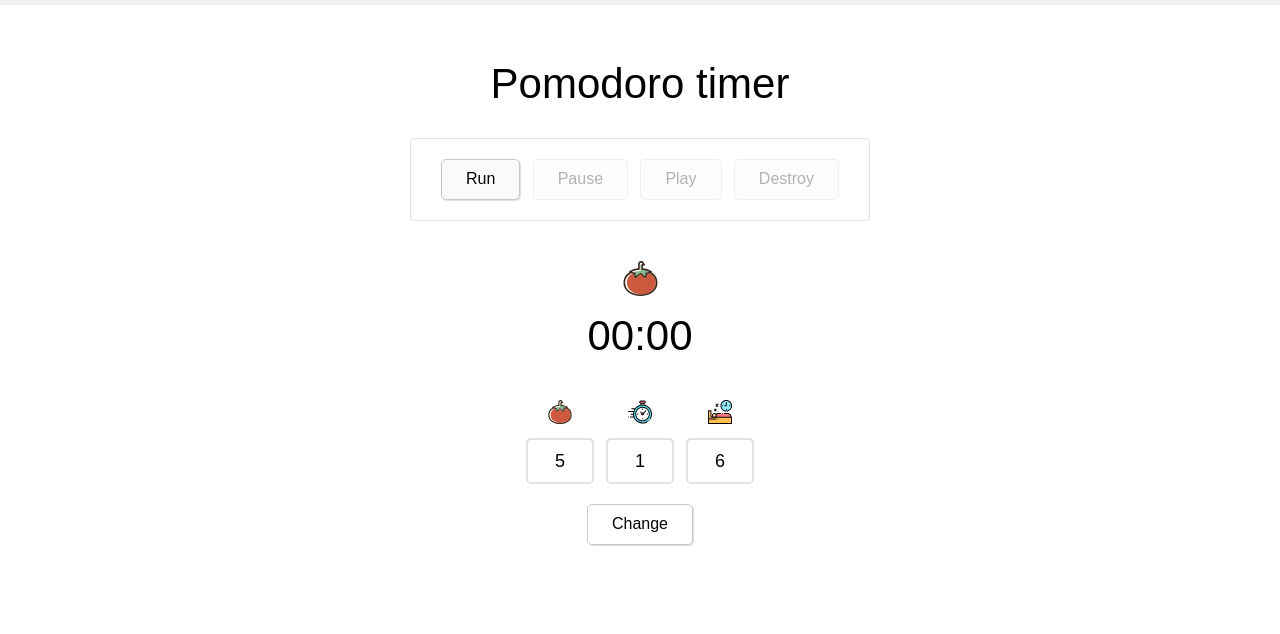
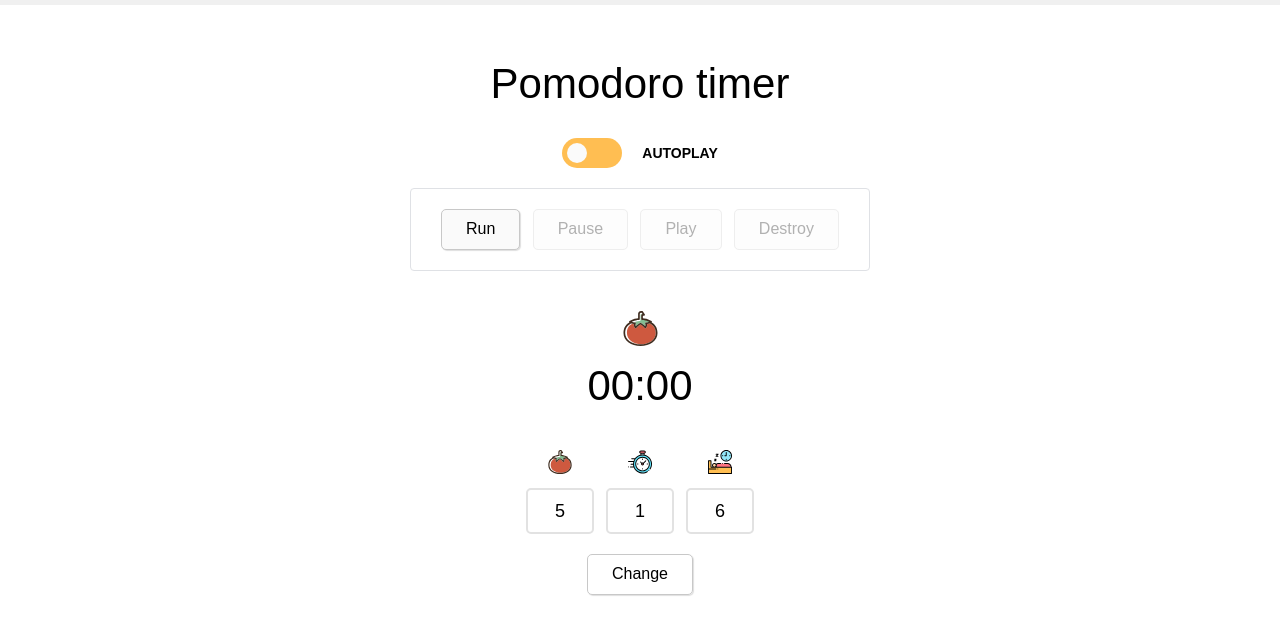
Before and after one commit to vladimirschneider/OLD__pomodoro.space, a website built with webpack: page public/index.html in a window 1280 px wide. Built offline with nearby package versions, Linux system fonts and the light colour scheme.

Commit message:
Стилизовал автоплей

```diff
--- a/public/css/style.css
+++ b/public/css/style.css
@@ -25,6 +25,11 @@ body {
   font-size: 42px;
   font-weight: 300;
   text-align: center;
+}
+
+.pomodoro__autoplay {
+  display: flex;
+  justify-content: center;
 }
 
 .pomodoro__controls {
@@ -167,8 +172,59 @@ progress[value]::-webkit-progress-value {
   margin-bottom: 0;
 }
 
+.field_autoplay {
+  flex-direction: row;
+  margin-bottom: 20px;
+}
+
 .field__label {
   margin-bottom: 10px;
+}
+
+.field_autoplay .field__label {
+  position: relative;
+  margin-bottom: 0;
+
+  font-size: 14px;
+  text-transform: uppercase;
+  font-weight: 600;
+}
+
+.field__autoplay {
+  position: relative;
+
+  width: 60px;
+  height: 30px;
+  margin-right: 20px;
+
+  background-color: #ffbe52;
+  border-radius: 26px;
+}
+
+.field__autoplay::before {
+  position: absolute;
+  top: 5px;
+  left: 5px;
+
+  content: "";
+
+  display: block;
+  width: 20px;
+  height: 20px;
+
+  background-color: rgb(250, 250, 250);
+  border-radius: 50%;
+
+  transition: transform        100ms ease-in-out,
+              background-color 100ms ease-in-out;
+}
+
+.field_autoplay .field__input:checked ~ .field__autoplay::before {
+  transform: translateX(30px);
+}
+
+.field_autoplay .field__input:checked ~ .field__autoplay {
+  background-color: #84bd93;
 }
 
 .field__input {
@@ -186,3 +242,7 @@ progress[value]::-webkit-progress-value {
      -moz-appearance: none;
           appearance: none;
 }
+
+.field_autoplay .field__input {
+  display: none;
+}
--- a/public/index.html
+++ b/public/index.html
@@ -12,6 +12,11 @@
         <div class="container">
           <header class="pomodoro__header">
             <h1 class="pomodoro__title">Pomodoro timer</h1>
+            <label class="pomodoro__autoplay field field_autoplay">
+              <input class="field__input" type="checkbox" name="autoplay" id="autoplay" data-autoplay>
+              <span class="field__autoplay"></span>
+              <span class="field__label" for="autoplay">Autoplay</span>
+            </label>
             <div class="pomodoro__controls">
               <button type="button" data-run>Run</button>
               <button type="button" disabled="disabled" data-pause>Pause</button>
--- a/src/Pomodoro.js
+++ b/src/Pomodoro.js
@@ -148,6 +148,10 @@ export default class Pomodoro {
     this.options.events.changedDuration(modeName);
   }
 
+  changeAutoplay(autoplay) {
+    this.options.autoplay = autoplay;
+  }
+
   on(event, callback) {
     switch(event) {
       case 'time':
--- a/src/index.js
+++ b/src/index.js
@@ -19,6 +19,7 @@ const btnDestroy = document.querySelector('[data-destroy]');
 const label = document.querySelector('[data-label]');
 const progress = document.querySelector('[data-progress]');
 const pomodoroIcon = document.querySelector('[data-icon]');
+const autoplay = document.querySelector('[data-autoplay]');
 
 btnRun.addEventListener('click', () => {
   pomodoro.run();
@@ -34,6 +35,10 @@ btnPlay.addEventListener('click', () => {
 
 btnDestroy.addEventListener('click', () => {
   pomodoro.destroy();
+});
+
+autoplay.addEventListener('input', () => {
+  pomodoro.changeAutoplay(autoplay.checked);
 });
 
 let d = dayjs('2000-07-08 00:00:00');
```
